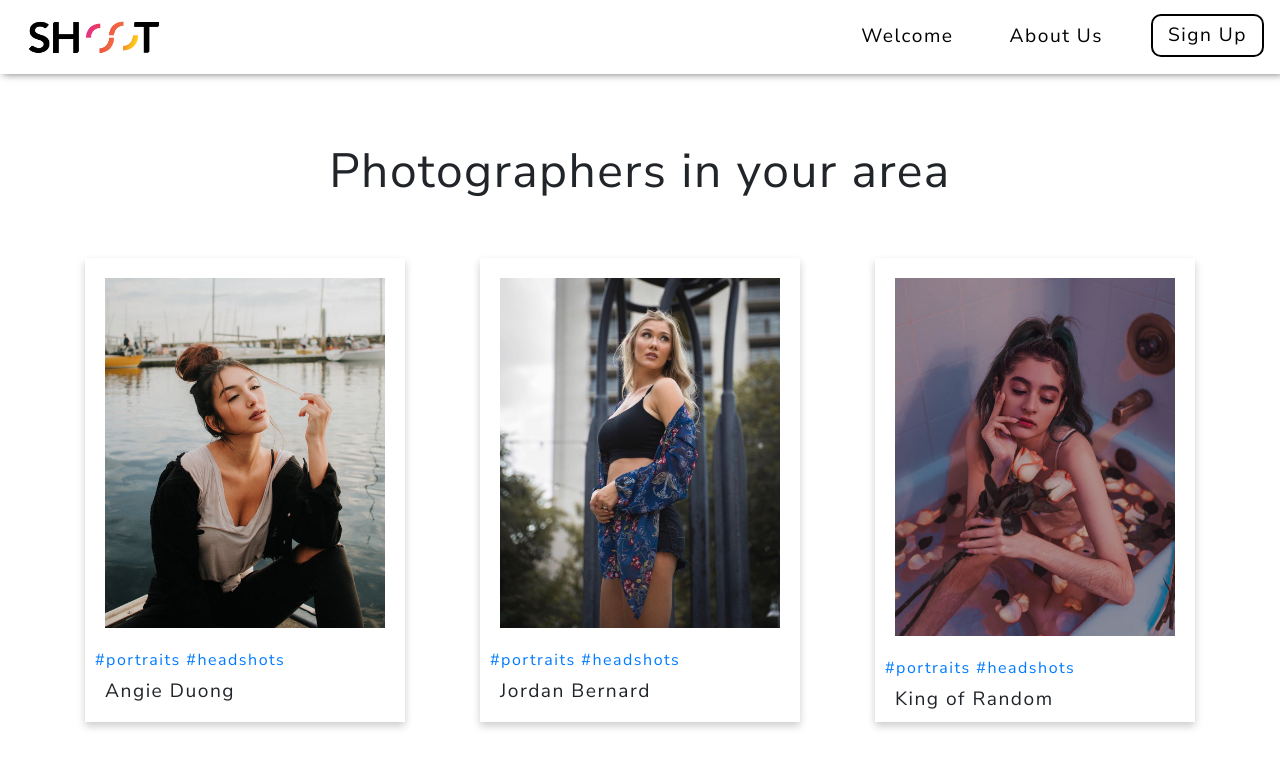
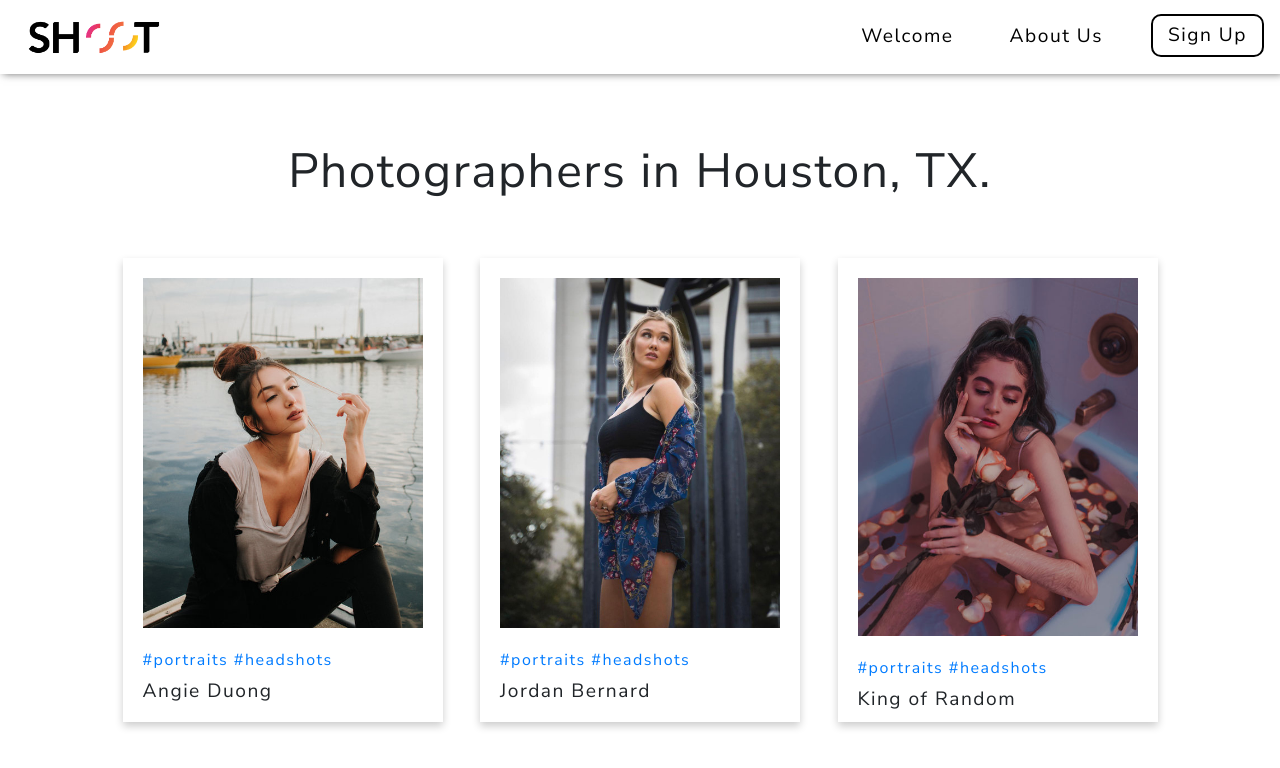
Before and after one commit to nabilahsan/shoot-mvp, a PHP site: page / in a window 1280 px wide. Shown: the top 768 px of the page. Run offline with PHP 8.4, Linux system fonts and the light colour scheme; some libraries are stand-ins or nearby versions.

Commit message:
Changed heading and fixed space issues

```diff
--- a/index.html
+++ b/index.html
@@ -74,7 +74,7 @@
     <div id="photographers_container" class="container">
 
         <div id="heading" class="container-fluid">
-            <h1>Photographers in your area</h1>
+            <h1>Photographers in Houston, TX.</h1>
         </div>
         <div id="photographers" class="row container-fluid">
 
--- a/resources/css/style.css
+++ b/resources/css/style.css
@@ -108,7 +108,7 @@ nav {
 
 #photographers {
   display: flex;
-  justify-content: space-between;
+  justify-content: space-evenly;
 }
 
 #heading {
@@ -129,7 +129,7 @@ nav {
 
 
 #categories {
-  padding-left: 25px;
+  padding-left: 35px;
 }
 
 /*Media Queries*/
```
